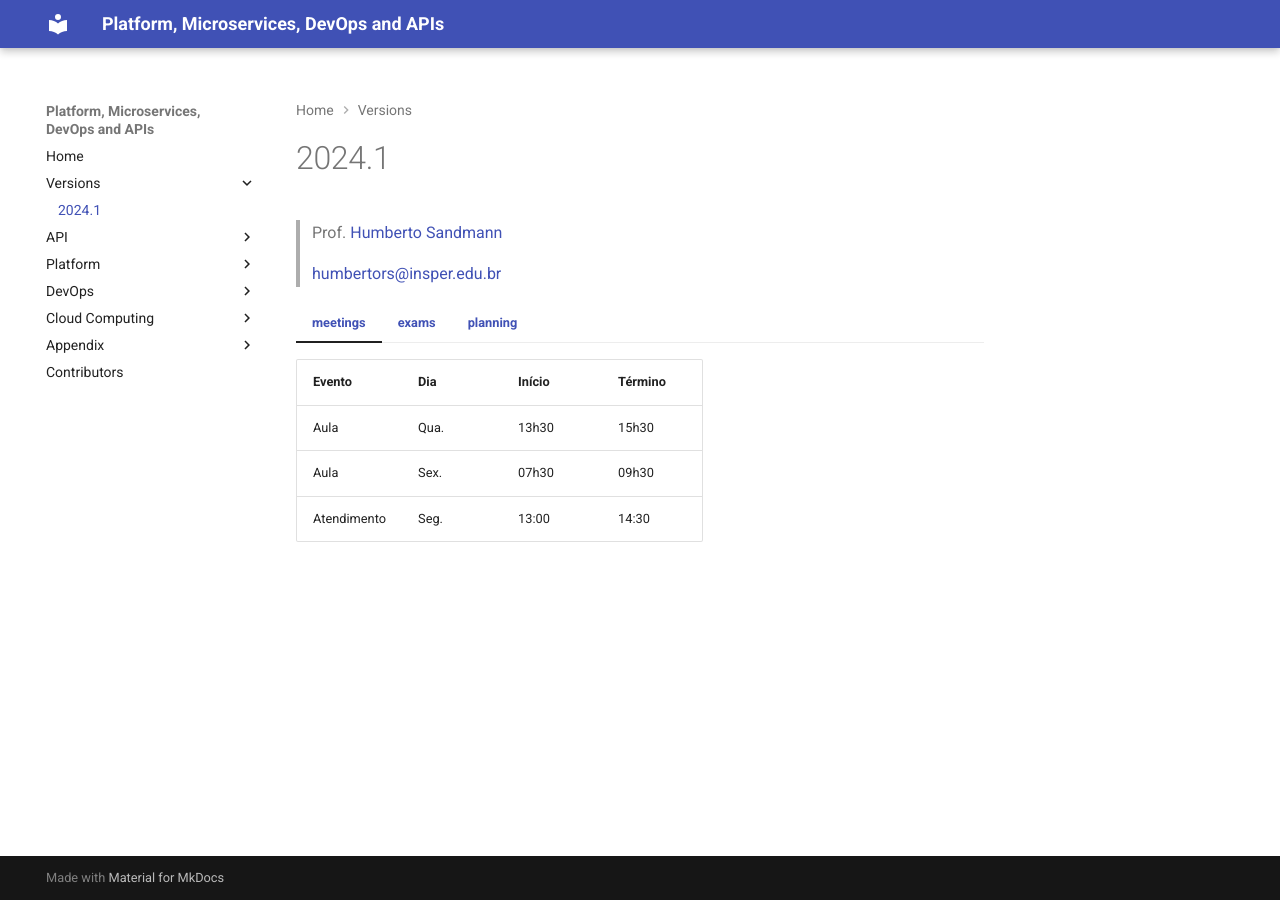
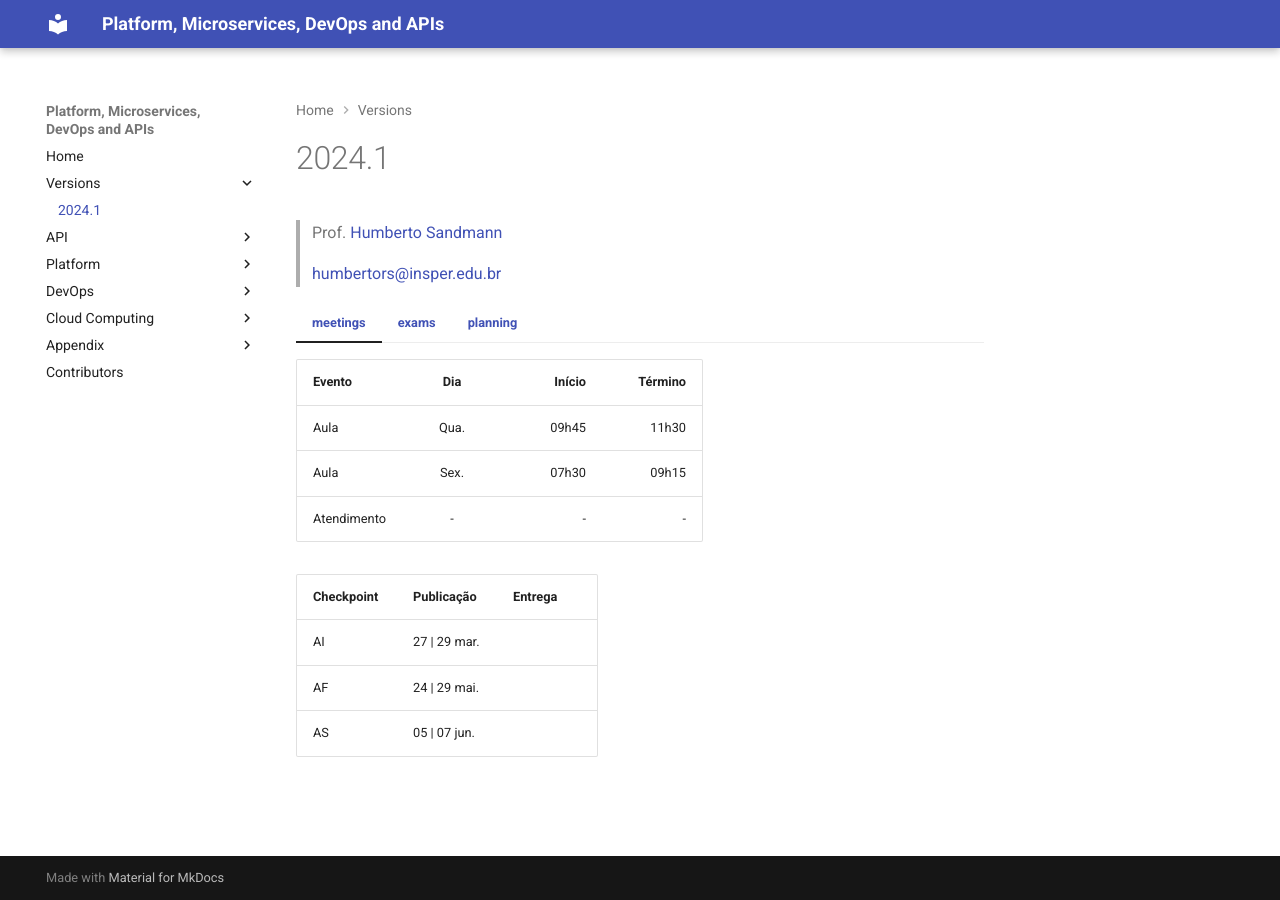
Before and after one commit to hsandmann/platform, an MkDocs documentation site: the page built from docs/2024.1.md, in a window 1280 px wide. Built offline with MkDocs 1.6.1 and Material for MkDocs 9.7.7, drawn with Linux system fonts in a browser that asks for light colours.

Commit message:
Initial Version

```diff
--- a/docs/2024.1.md
+++ b/docs/2024.1.md
@@ -6,10 +6,16 @@
 
 === "[meetings](#meetings)"
     | Evento | Dia | Início | Término |
-    |-|-|-|-|
-    | Aula | Qua. | 13h30 | 15h30 |
-    | Aula | Sex. | 07h30 | 09h30 |
-    | Atendimento | Seg. | 13:00 | 14:30 |
+    |-|:-:|-:|-:|
+    | Aula | Qua. | 09h45 | 11h30 |
+    | Aula | Sex. | 07h30 | 09h15 |
+    | Atendimento | - | - | - |
+
+    | Checkpoint | Publicação | Entrega |
+    |-|-|-|
+    | AI | 27 \| 29 mar. | |
+    | AF | 24 \| 29 mai. | |
+    | AS | 05 \| 07 jun. | |
 
 === "[exams](#exams)"
     | Avaliação | | Descrição | % | Nota |
--- a/mkdocs.yml
+++ b/mkdocs.yml
@@ -40,10 +40,10 @@ nav:
   - Platform:
     - Concepts: platform.md
     - Microservices: microservices.md
+    - Discovery: discovery.md
     - Gateway: gateway.md
-    - Discovery: discovery.md
+    - Config: config.md
     - Load Balancing: load-balancing.md
-    - Config: config.md
     - Circuit Breaker: circuit-breaker.md
     - Security:
       - Concepts: security.md
@@ -55,7 +55,6 @@ nav:
     - Monitoring: monitoring.md
     - Logging: logging.md
     - Tracing: tracing.md
-    - Serverless: serverless.md
     - Messaging:
       - Kafka: kafka.md
       - RabbitMQ: rabbitmq.md
@@ -76,6 +75,7 @@ nav:
     - SonarQube: sonarqube.md
     - Kubernetes: kubernetes.md
   - Cloud Computing:
+    - Serverless: serverless.md
     - AWS: aws.md
     - Cloud Foundry: cloud-foundry.md
     - Google Cloud Platform: google-cloud-platform.md
```
